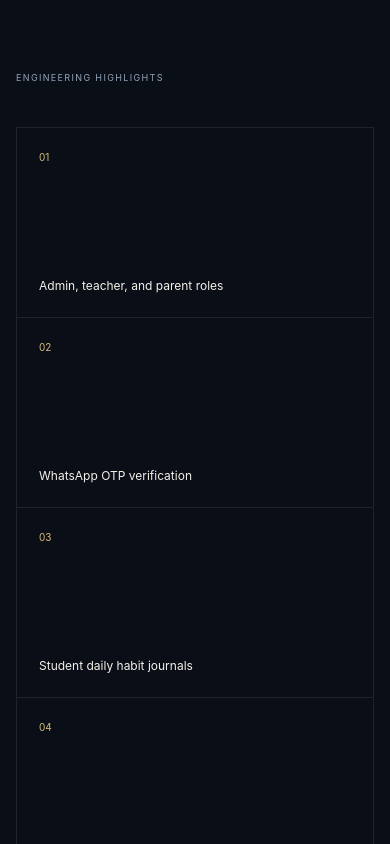
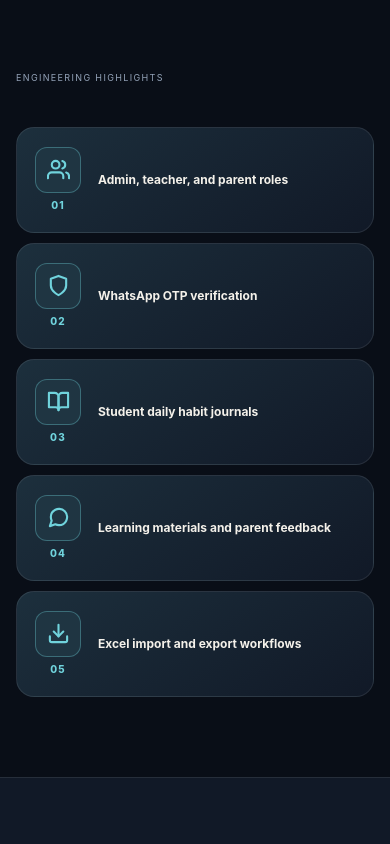
Before and after one commit to bayupra7ama/bayupra7ama-portfolio, a Next.js app: page /projects/7kaih in a window 390 px wide. Shown: the part 2480-3324 px from the top of the page. Built offline with nearby package versions, Linux system fonts and the light colour scheme; no server answers.

Commit message:
feat: add feature-specific icons to engineering highlights

```diff
--- a/app/globals.css
+++ b/app/globals.css
@@ -249,3 +249,31 @@ border:1px solid rgba(216,188,122,.22);box-shadow:0 0 90px rgba(216,188,122,.12)
  .pv-education .pv-edu-board{height:88%;top:4%}
  .pv-education .pv-edu-float{display:none}
 }
+
+/* Case study highlights use a feature-specific icon and the project's accent. */
+.highlight-grid{--highlight-accent:var(--gold);gap:12px;border:0}
+.highlight-grid.accent-blue{--highlight-accent:#64baff}
+.highlight-grid.accent-violet{--highlight-accent:#b59aff}
+.highlight-grid.accent-green{--highlight-accent:#68dfa8}
+.highlight-grid.accent-orange{--highlight-accent:#ffb77e}
+.highlight-grid.accent-cyan{--highlight-accent:#70d3dc}
+:root[data-theme="light"] .highlight-grid.accent-blue{--highlight-accent:#2768a4}
+:root[data-theme="light"] .highlight-grid.accent-violet{--highlight-accent:#694aa4}
+:root[data-theme="light"] .highlight-grid.accent-green{--highlight-accent:#25845d}
+:root[data-theme="light"] .highlight-grid.accent-orange{--highlight-accent:#aa5930}
+:root[data-theme="light"] .highlight-grid.accent-cyan{--highlight-accent:#167f83}
+.highlight-grid>.highlight-card{min-width:0;min-height:214px;padding:20px;border:1px solid var(--line);border-radius:18px;background:linear-gradient(145deg,color-mix(in srgb,var(--surface) 88%,var(--highlight-accent) 12%),var(--surface));display:flex;flex-direction:column;transition:transform .22s ease,border-color .22s ease,box-shadow .22s ease}
+.highlight-grid>.highlight-card:hover{transform:translateY(-4px);border-color:color-mix(in srgb,var(--highlight-accent) 42%,var(--line));box-shadow:0 14px 32px rgba(0,0,0,.12)}
+.highlight-card-top{display:flex;align-items:flex-start;justify-content:space-between;gap:12px}
+.highlight-grid .highlight-number{color:var(--highlight-accent);font-size:10px;font-weight:800;letter-spacing:.12em}
+.highlight-grid .highlight-icon{display:grid;place-items:center;width:54px;height:54px;flex:none;border-radius:14px;border:1px solid color-mix(in srgb,var(--highlight-accent) 35%,transparent);background:color-mix(in srgb,var(--highlight-accent) 15%,var(--surface));color:var(--highlight-accent)}
+.highlight-icon svg{display:block;width:26px;height:26px;stroke-width:2.2}
+.highlight-grid .highlight-card p{margin:30px 0 0;color:var(--text);font-size:13px;font-weight:650;line-height:1.5}
+@media(max-width:560px){
+ .highlight-grid{gap:10px}
+ .highlight-grid>.highlight-card{min-height:106px;padding:15px;display:grid;grid-template-columns:52px minmax(0,1fr);align-items:center;gap:14px}
+ .highlight-card-top{flex-direction:column-reverse;align-items:center;gap:5px}
+ .highlight-grid .highlight-icon{width:46px;height:46px;border-radius:12px}
+ .highlight-icon svg{width:23px;height:23px}
+ .highlight-grid .highlight-card p{margin:0;font-size:12px}
+}
--- a/app/projects/[slug]/page.tsx
+++ b/app/projects/[slug]/page.tsx
@@ -3,6 +3,23 @@ import Link from "next/link";
 import { notFound } from "next/navigation";
 import { ProjectVisual } from "@/components/project-visual";
 import { getProject, projects } from "@/lib/projects";
+import {
+  FiAward, FiBarChart2, FiBell, FiBookOpen, FiBriefcase, FiCamera,
+  FiCheckSquare, FiClipboard, FiCpu, FiDatabase, FiDownload, FiFileText,
+  FiGitMerge, FiGlobe, FiLayers, FiLock, FiMapPin, FiMessageCircle,
+  FiMessageSquare, FiShield, FiSmartphone, FiStar, FiTool, FiTruck,
+  FiUsers, FiWifi,
+} from "react-icons/fi";
+
+
+const highlightIcons = {
+  "mudah-catat": [FiDatabase, FiUsers, FiFileText, FiLock, FiSmartphone],
+  spotgacor: [FiMapPin, FiLayers, FiShield, FiStar, FiMessageCircle],
+  "monitoring-ta": [FiCheckSquare, FiClipboard, FiBell, FiBarChart2, FiFileText],
+  resikapp: [FiTruck, FiCamera, FiCpu, FiGitMerge, FiAward],
+  "lapor-infra": [FiBriefcase, FiWifi, FiMessageSquare, FiGlobe, FiTool],
+  "7kaih": [FiUsers, FiShield, FiBookOpen, FiMessageCircle, FiDownload],
+} as const;
 
 export function generateStaticParams() {
   return projects.map((project) => ({ slug: project.slug }));
@@ -64,8 +81,19 @@ export default async function ProjectPage({ params }: { params: Promise<{ slug:
       <section className="case-section">
         <div className="container">
           <span className="case-label">ENGINEERING HIGHLIGHTS</span>
-          <div className="highlight-grid">
-            {project.highlights.map((item, idx) => <div key={item}><span>0{idx + 1}</span><p>{item}</p></div>)}
+          <div className={`highlight-grid accent-${project.accent}`}>
+            {project.highlights.map((item, idx) => {
+              const Icon = highlightIcons[project.slug as keyof typeof highlightIcons]?.[idx] ?? FiCheckSquare;
+              return (
+                <div className="highlight-card" key={item}>
+                  <div className="highlight-card-top">
+                    <span className="highlight-number">0{idx + 1}</span>
+                    <span className="highlight-icon"><Icon aria-hidden="true" /></span>
+                  </div>
+                  <p>{item}</p>
+                </div>
+              );
+            })}
           </div>
         </div>
       </section>
--- a/scripts/capture-visuals.mjs
+++ b/scripts/capture-visuals.mjs
@@ -39,8 +39,13 @@ try {
     for (let index = 0; index < slugs.length; index++) {
       await visuals.nth(index).screenshot({ path: `visual-qa/${size}-${slugs[index]}.png` });
     }
-    await page.goto(`${base}/projects/mudah-catat`, { waitUntil: "networkidle" });
-    await page.locator(".case-hero .project-visual").screenshot({ path: `visual-qa/${size}-case-study.png` });
+    for (const slug of slugs) {
+      await page.goto(`${base}/projects/${slug}`, { waitUntil: "networkidle" });
+      await page.locator(".highlight-grid").screenshot({ path: `visual-qa/${size}-highlights-${slug}.png` });
+      if (slug === slugs[0]) {
+        await page.locator(".case-hero .project-visual").screenshot({ path: `visual-qa/${size}-case-study.png` });
+      }
+    }
     await page.close();
   }
 } finally {
```
